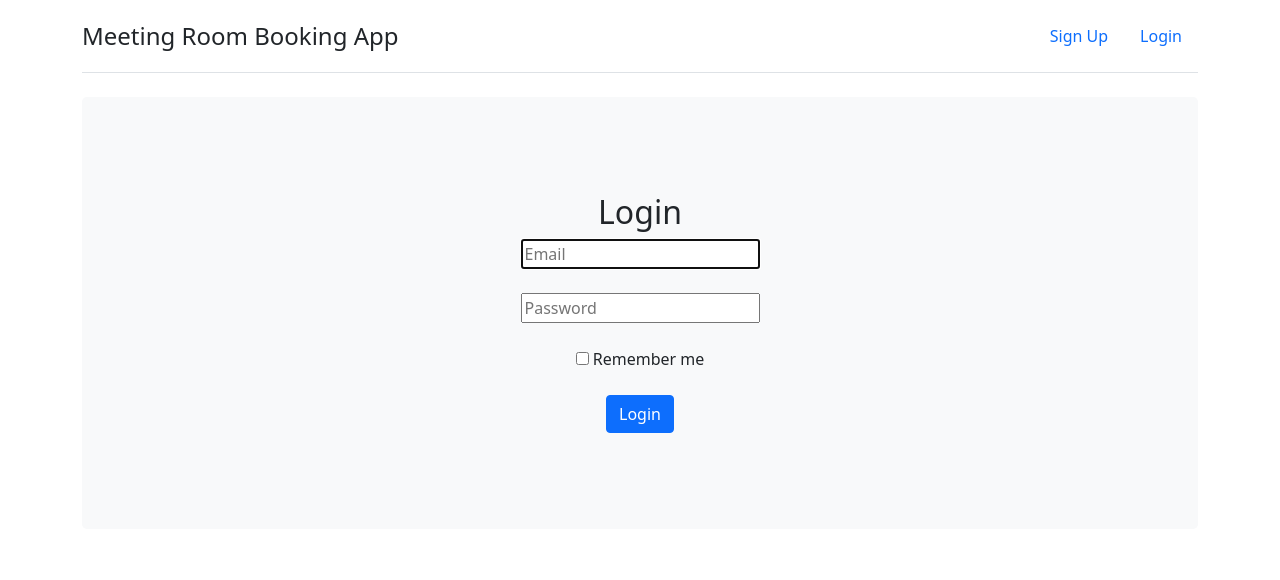
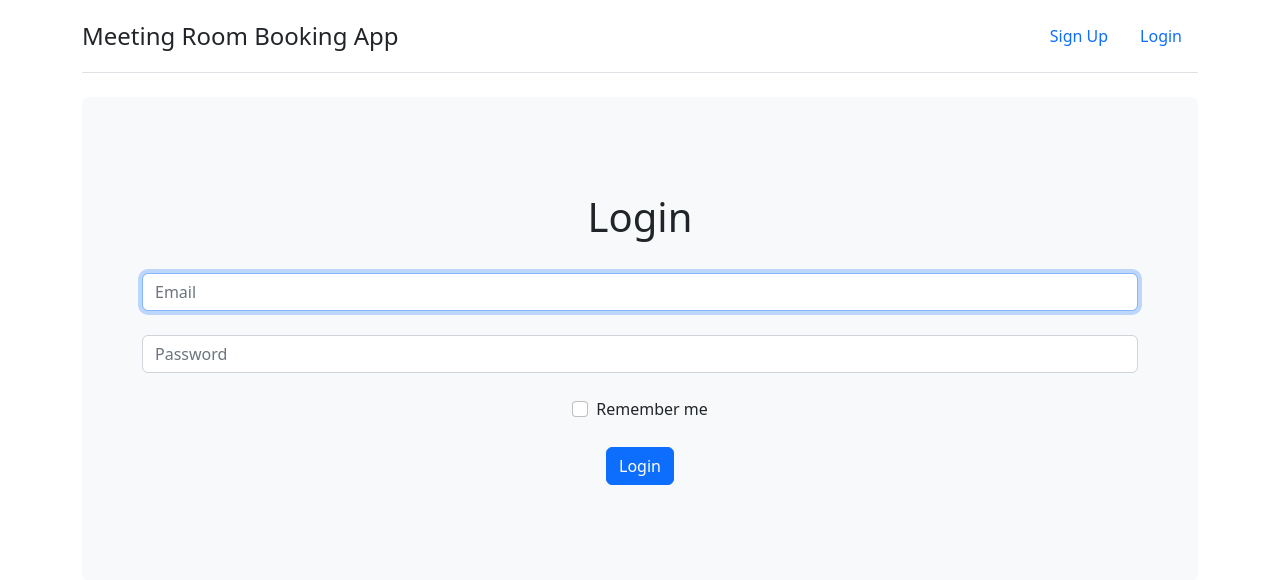
Before and after one commit to jessical2/devops, a Flask app: page /login in a window 1280 px wide. Shown: the top 580 px of the page. Run offline with Flask 3, Linux system fonts and the light colour scheme.

Commit message:
Redesign form

```diff
--- a/src/templates/base.html
+++ b/src/templates/base.html
@@ -2,12 +2,8 @@
 <html lang="en">
     <head>
         <title>Booking</title>
-        <link
-            href="https://cdn.jsdelivr.net/npm/bootstrap@5.1.3/dist/css/bootstrap.min.css"
-            rel="stylesheet"
-            integrity="sha384-1BmE4kWBq78iYhFldvKuhfTAU6auU8tT94WrHftjDbrCEXSU1oBoqyl2QvZ6jIW3"
-            crossorigin="anonymous"
-        />
+        <link href="https://cdn.jsdelivr.net/npm/bootstrap@5.2.3/dist/css/bootstrap.min.css" rel="stylesheet" integrity="sha384-rbsA2VBKQhggwzxH7pPCaAqO46MgnOM80zW1RWuH61DGLwZJEdK2Kadq2F9CUG65" crossorigin="anonymous">
+        <script src="https://cdn.jsdelivr.net/npm/bootstrap@5.2.3/dist/js/bootstrap.bundle.min.js" integrity="sha384-kenU1KFdBIe4zVF0s0G1M5b4hcpxyD9F7jL+jjXkk+Q2h455rYXK/7HAuoJl+0I4" crossorigin="anonymous"></script>
     </head>
     <body>
         <div class="container">
--- a/src/templates/bookings.html
+++ b/src/templates/bookings.html
@@ -2,7 +2,8 @@
 {% block content %}
 <div class="p-5 mb-4 bg-light rounded-3">
     <div class="container-fluid py-5 text-center">
-        <h2>My Bookings</h2>
+        <h2 class="display-6">My Bookings</h2>
+        <br>
         {% include "bookings_table.html" %}
     </div>
 </div>
--- a/src/templates/bookings_table.html
+++ b/src/templates/bookings_table.html
@@ -5,6 +5,9 @@
         <th>Start Time</th>
         <th>End Time</th>
         <th>Room Name</th>
+        {% if current_user.is_admin%}
+        <th></th>
+        {% endif %}
     </thead>
     {% for item in bookings %}
     <tr>
@@ -16,7 +19,7 @@
         {% if current_user.is_admin%}
             <td>
                 <form action="/bookings/{{ item.Booking.id }}" method="post">
-                    <input type="submit" value="Delete" />
+                    <button type="submit" class="btn btn-danger">Delete</button>
                 </form>
             </td>
         {% endif %}
--- a/src/templates/login.html
+++ b/src/templates/login.html
@@ -2,7 +2,7 @@
 {% block content %}
     <div class="p-5 mb-4 bg-light rounded-3">
         <div class="container-fluid py-5 text-center">
-            <h2>Login</h2>
+            <h2 class="display-6">Login</h2>
             {% with messages = get_flashed_messages() %}
             {% if messages %}
                 <div class="notification is-danger">
@@ -10,30 +10,28 @@
                 </div>
             {% endif %}
             {% endwith %}
+            <br>
             <form action = "/login" method = "POST">
-                <div class="field">
-                    <div class="control">
-                        <input class="input is-large" type="email" name="email" placeholder="Email" autofocus="" autocomplete="off" required>
-                    </div>
+                <div class="form-group">
+                    <input class="form-control input is-large" type="email" name="email" placeholder="Email" autofocus="" autocomplete="off" required>
                 </div>
                 <br>
-                <div class="field">
-                    <div class="control">
-                        <input class="input is-large" type="password" name="password" placeholder="Password" required>
-                    </div>
+                <div class="form-group">
+                    <input class="form-control input is-large" type="password" name="password" placeholder="Password" required>
                 </div>
                 <br>
-                <div class="field">
-                    <label class="checkbox">
-                        <input type="checkbox" name="remember">
-                        Remember me
-                    </label>
+                <div class="form-check">
+
+                    <label class="form-check-label">
+                        <input type="checkbox" class="form-check-input" name="remember">
+                        Remember me</label>
                 </div>
                 <br>
                 <!-- Username<br><input type= "text" name= "username" /><br>
                 Password<br><input type= "text" name= "password" /><br>
                 <br> -->
-                <input class= "btn btn-primary" type = "submit" value= "Login" /><br>
+                <button class= "btn btn-primary" type="submit">Login</button>
+                <br>
             </form>
         </div>
     </div>
```
Also changed, not shown: src/templates/admin.html (+8 -11 lines), src/templates/book.html (+15 -22 lines), src/templates/signup.html (+10 -14 lines).
